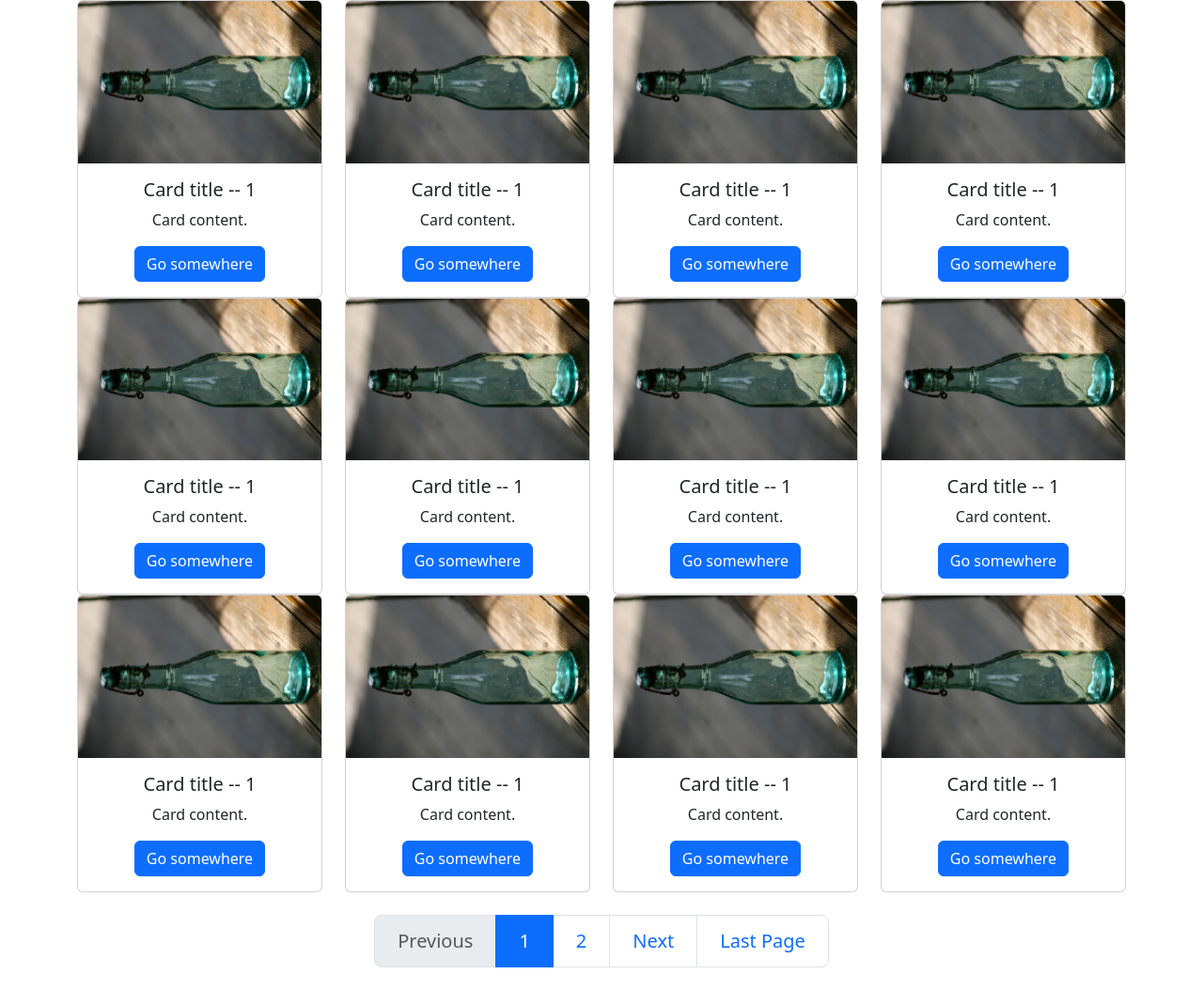
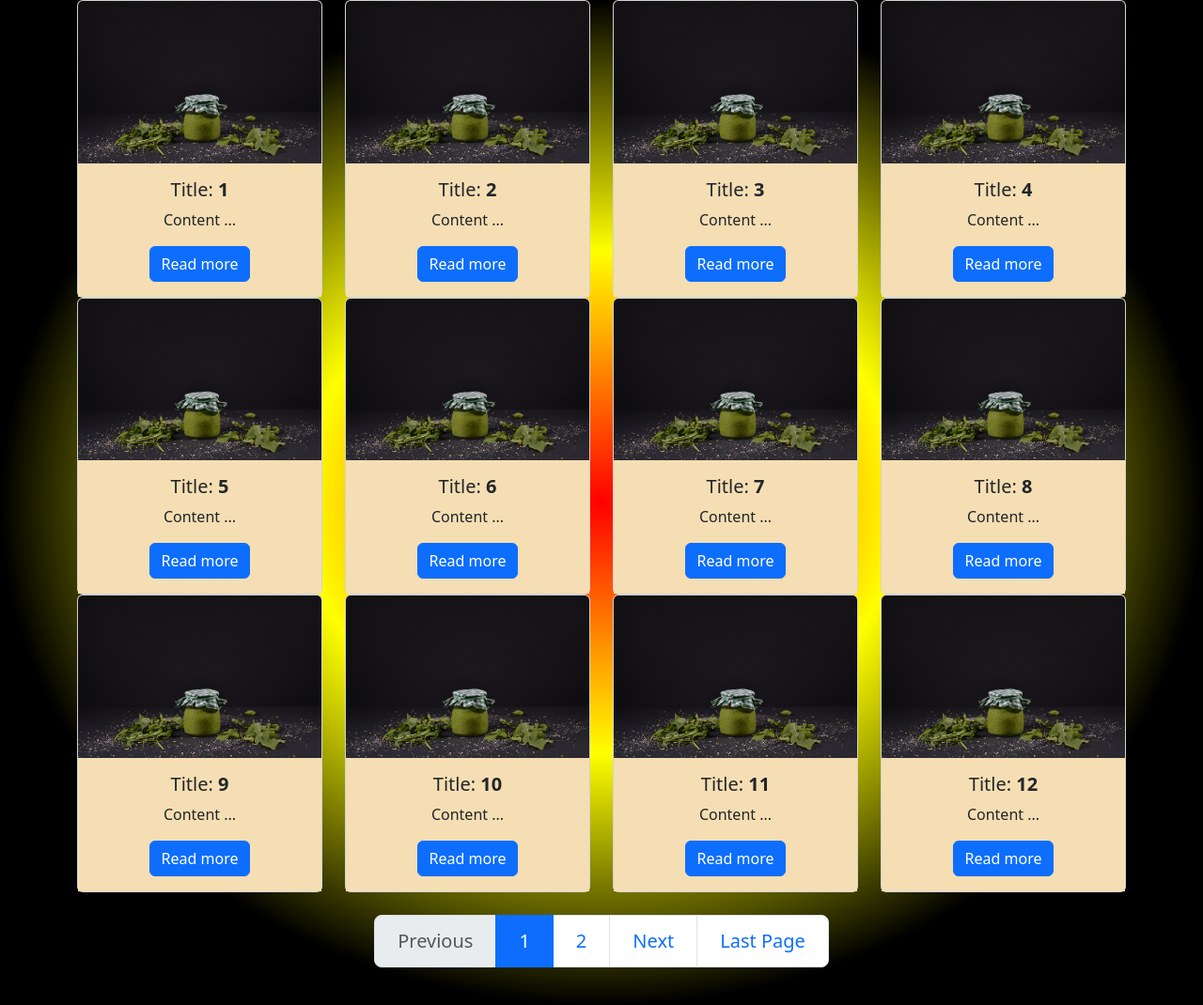
Before and after one commit to DoychinBorisov84/paginator, a PHP site: page / in a window 1280 px wide. Shown: the whole page at 94% size. Run offline with PHP 8.4, Linux system fonts and the light colour scheme.

Commit message:
Update paginator class, optimizing and small style changes

```diff
--- a/styles/styles.css
+++ b/styles/styles.css
@@ -1,3 +1,7 @@
-/* div{
-    background-color: green;
-} */
+body {
+    background-image: radial-gradient(farthest-side at 50% 50%, red, yellow, black);
+}
+
+.card-body{
+    background-color: wheat;
+}
--- a/templates/content.php
+++ b/templates/content.php
@@ -3,21 +3,22 @@
     $paginator = new Paginator();
 
     echo '<div class="container text-center">';
+    $itemCounter = $paginator->getCurrentPageImageOffset();
     for ($i = 0; $i < $paginator->getTotalRows(); $i++) {
         echo '<div class="row">'; // start row
         for($k = 0; $k < 4; $k++){ // items
-            if ($paginator->getCurrentPageImageOffset() <= $paginator::$total_images) {
+            if ($paginator->getCurrentPageImageOffset() <= $paginator->getTotalImages()) {
                 echo '<div class="col">
                     <div class="card">
-                        <img src="'.$base->getAssetsPath().'/bottle.jpg" class="card-img-top" alt="...">
+                        <img src="'.$base->getAssetsPath().'/pesto.jpg" class="card-img-top" alt="...">
                         <div class="card-body">
-                            <h5 class="card-title">Card title -- '.$paginator->getCurrentPageImageOffset().'</h5>
-                            <p class="card-text">Card content.</p>
-                            <a href="#" class="btn btn-primary">Go somewhere</a>
+                            <h5 class="card-title">Title: <strong>'.$itemCounter.'</strong></h5>
+                            <p class="card-text">Content ...</p>
+                            <a href="#" class="btn btn-primary">Read more</a>
                         </div>
                     </div>
                 </div>';
-                $paginator->getCurrentPageImageOffset() + 1;
+                $itemCounter ++;
             }else{
                 echo '<div class="col"></div>'; // empty img col
             }
```
Also changed, not shown: classes/Paginator.php (+55 -16 lines), assets/bottle.jpg (deleted), assets/pesto.jpg (added).
